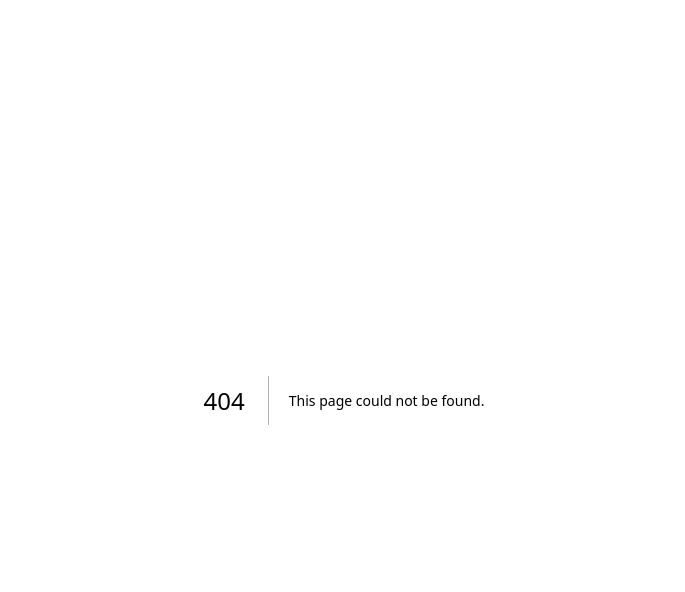
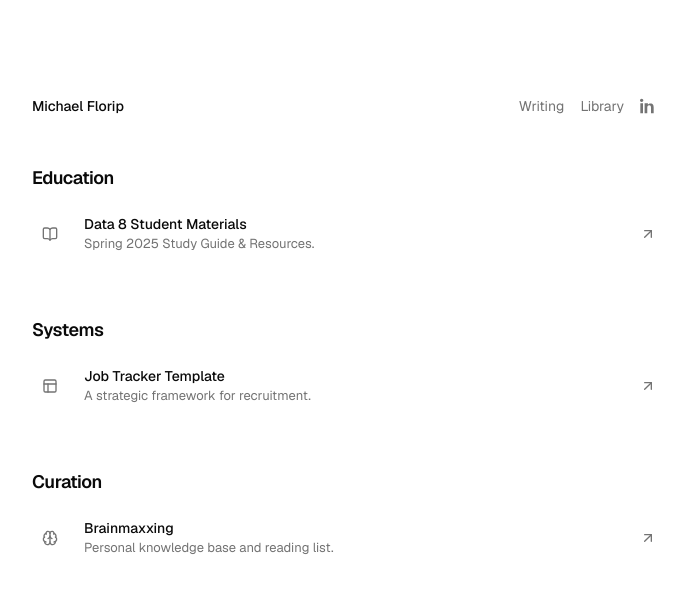
Before and after one commit to michaelflorip/michaelflorip.github.io, a Next.js app: page /library in a window 1280 px wide. Before the commit this address had no page. Shown: the top 592 px of the page, without its empty margins (296-981 px from the left). Built offline with nearby package versions, Linux system fonts and the light colour scheme.

Commit message:
favicon + text edits

```diff
--- a/src/app/layout.tsx
+++ b/src/app/layout.tsx
@@ -6,6 +6,9 @@ import "./globals.css";
 export const metadata: Metadata = {
   title: "Michael Florip",
   description: "Personal portfolio of Michael Florip",
+  icons: {
+    icon: "/favicon.svg",
+  },
 };
 
 export default function RootLayout({
--- /dev/null
+++ b/src/app/library/page.tsx
@@ -0,0 +1,89 @@
+import Link from "next/link";
+import { ArrowUpRight, BookOpen, Brain, Layout as LayoutIcon } from "lucide-react";
+
+import { Layout } from "@/components/layout";
+
+type LibraryItem = {
+  title: string;
+  description: string;
+  href: string;
+  icon: React.ComponentType<{ className?: string }>;
+};
+
+const LIBRARY = {
+  Education: [
+    {
+      title: "Data 8 Student Materials",
+      description: "Spring 2025 Study Guide & Resources.",
+      href: "#",
+      icon: BookOpen,
+    },
+  ],
+  Systems: [
+    {
+      title: "Job Tracker Template",
+      description: "A strategic framework for recruitment.",
+      href: "#",
+      icon: LayoutIcon,
+    },
+  ],
+  Curation: [
+    {
+      title: "Brainmaxxing",
+      description: "Personal knowledge base and reading list.",
+      href: "#",
+      icon: Brain,
+    },
+  ],
+} satisfies Record<string, LibraryItem[]>;
+
+function ResourceRow({ item }: { item: LibraryItem }) {
+  const Icon = item.icon;
+
+  return (
+    <li>
+      <Link
+        href={item.href}
+        target="_blank"
+        rel="noopener noreferrer"
+        className="group flex items-center gap-4 rounded-lg px-2 py-2 -mx-2 transition-colors hover:bg-muted/60"
+      >
+        <div className="flex h-9 w-9 shrink-0 items-center justify-center text-muted-foreground">
+          <Icon className="h-4 w-4" />
+        </div>
+
+        <div className="flex flex-1 items-center justify-between gap-2 min-w-0">
+          <div className="min-w-0">
+            <p className="text-sm font-medium leading-tight text-foreground">
+              {item.title}
+            </p>
+            <p className="text-[13px] text-muted-foreground leading-tight mt-0.5">
+              {item.description}
+            </p>
+          </div>
+
+          <ArrowUpRight className="h-4 w-4 shrink-0 text-muted-foreground transition-colors group-hover:text-foreground" />
+        </div>
+      </Link>
+    </li>
+  );
+}
+
+export default function LibraryPage() {
+  return (
+    <Layout>
+      <main className="space-y-14">
+        {Object.entries(LIBRARY).map(([category, items]) => (
+          <section key={category} className="space-y-4">
+            <h2 className="text-lg font-semibold tracking-tight">{category}</h2>
+            <ul className="space-y-3">
+              {items.map((item) => (
+                <ResourceRow key={item.title} item={item} />
+              ))}
+            </ul>
+          </section>
+        ))}
+      </main>
+    </Layout>
+  );
+}
--- a/src/app/page.tsx
+++ b/src/app/page.tsx
@@ -2,10 +2,12 @@ import { Hero } from "@/components/sections/hero";
 import { Work } from "@/components/sections/work";
 import { Projects } from "@/components/sections/projects";
 import { Footer } from "@/components/sections/footer";
+import { Layout } from "@/components/layout";
 
 export default function Home() {
   return (
-    <main className="mx-auto w-full max-w-2xl px-6 py-16 sm:py-24">
+    <Layout>
+      <main>
         <div className="space-y-14">
           <Hero />
           <Work />
@@ -15,5 +17,6 @@ export default function Home() {
           <Footer />
         </div>
       </main>
+    </Layout>
   );
 }
--- /dev/null
+++ b/src/app/writing/page.tsx
@@ -0,0 +1,14 @@
+import { Layout } from "@/components/layout";
+
+export default function WritingPage() {
+  return (
+    <Layout>
+      <main>
+        <p className="text-[15px] leading-relaxed text-muted-foreground">
+          Writing and reflections on engineering, strategy, and institutional
+          intelligence. Coming soon.
+        </p>
+      </main>
+    </Layout>
+  );
+}
--- /dev/null
+++ b/src/components/layout.tsx
@@ -0,0 +1,14 @@
+"use client";
+
+import type { ReactNode } from "react";
+
+import { Header } from "@/components/site-header";
+
+export function Layout({ children }: { children: ReactNode }) {
+  return (
+    <div className="mx-auto w-full max-w-2xl px-6 py-16 sm:py-24">
+      <Header />
+      <div className="mt-12">{children}</div>
+    </div>
+  );
+}
--- a/src/components/sections/hero.tsx
+++ b/src/components/sections/hero.tsx
@@ -25,16 +25,18 @@ function Status() {
 export function Hero() {
   return (
     <motion.section
-      className="space-y-4"
+      className="space-y-4 pt-2"
       variants={fadeUp}
       initial="hidden"
       animate="visible"
     >
       <Status />
-      <h1 className="text-2xl font-semibold tracking-tight">Michael Florip</h1>
       <div className="space-y-3 text-[15px] leading-relaxed text-muted-foreground">
+        <p className="font-medium text-foreground/90">
+          I am interested in how organizations use data to scale human opportunity.
+        </p>
         <p>
-          I am interested in how organizations use data to scale human opportunity. I currently
+        I currently
           work at{" "}
           <Link
             href="https://joinhandshake.com/blog/our-team/introducing-handshake-ai/"
@@ -43,10 +45,7 @@ export function Hero() {
           >
             Handshake AI
           </Link>{" "}
-          as a Strategic Projects Associate.
-        </p>
-        <p>
-          I am a{" "}
+          as a Strategic Projects Associate. I am a{" "}
           <Link
             href="https://berkeley.edu"
             target="_blank"
@@ -54,7 +53,10 @@ export function Hero() {
           >
             UC Berkeley
           </Link>
-          {" "}graduate with a background in data science and AI engineering. During my time at Berkeley, I led{" "}
+          {" "}graduate with a background in data science and AI engineering.
+        </p>
+        <p>
+        During my time at Berkeley, I led{" "}
           <Link
             href="https://www.dssberkeley.org/"
             target="_blank"
@@ -70,10 +72,7 @@ export function Hero() {
           >
             DATA C8: Foundations of Data Science
           </Link>
-          .
-        </p>
-        <p>
-          I previously worked at{" "}
+          . I also previously worked at{" "}
           <Link
             href="https://tesla.com"
             target="_blank"
--- /dev/null
+++ b/src/components/site-header.tsx
@@ -0,0 +1,51 @@
+"use client";
+
+import Link from "next/link";
+
+function LinkedInIcon({ className }: { className?: string }) {
+  return (
+    <svg
+      viewBox="0 0 24 24"
+      fill="currentColor"
+      aria-hidden="true"
+      className={className}
+    >
+      <path d="M4.98 3.5C4.98 4.88 3.87 6 2.5 6S0 4.88 0 3.5 1.12 1 2.5 1 4.98 2.12 4.98 3.5ZM.5 8H4.5V23H.5V8ZM8 8H11.83V10.05H11.88C12.41 9.09 13.72 8.08 15.66 8.08 19.73 8.08 20.5 10.76 20.5 14.24V23H16.5V15.09C16.5 13.21 16.46 10.79 13.9 10.79 11.3 10.79 10.9 12.82 10.9 14.96V23H6.9V8H8Z" />
+    </svg>
+  );
+}
+
+export function Header() {
+  return (
+    <header className="flex items-center justify-between">
+      <Link href="/" className="text-sm font-medium text-foreground">
+        Michael Florip
+      </Link>
+
+      <nav className="flex items-center gap-4 text-sm">
+        <Link
+          href="/writing"
+          className="text-muted-foreground transition-colors hover:text-foreground"
+        >
+          Writing
+        </Link>
+        <Link
+          href="/library"
+          className="text-muted-foreground transition-colors hover:text-foreground"
+        >
+          Library
+        </Link>
+
+        <a
+          href="https://www.linkedin.com/in/michaelflorip/"
+          target="_blank"
+          rel="noopener noreferrer"
+          aria-label="LinkedIn"
+          className="text-muted-foreground transition-colors hover:text-foreground"
+        >
+          <LinkedInIcon className="h-4 w-4" />
+        </a>
+      </nav>
+    </header>
+  );
+}
```
Also changed, not shown: public/favicon.svg (added). Lines whose indentation alone changed are shown as unchanged.
